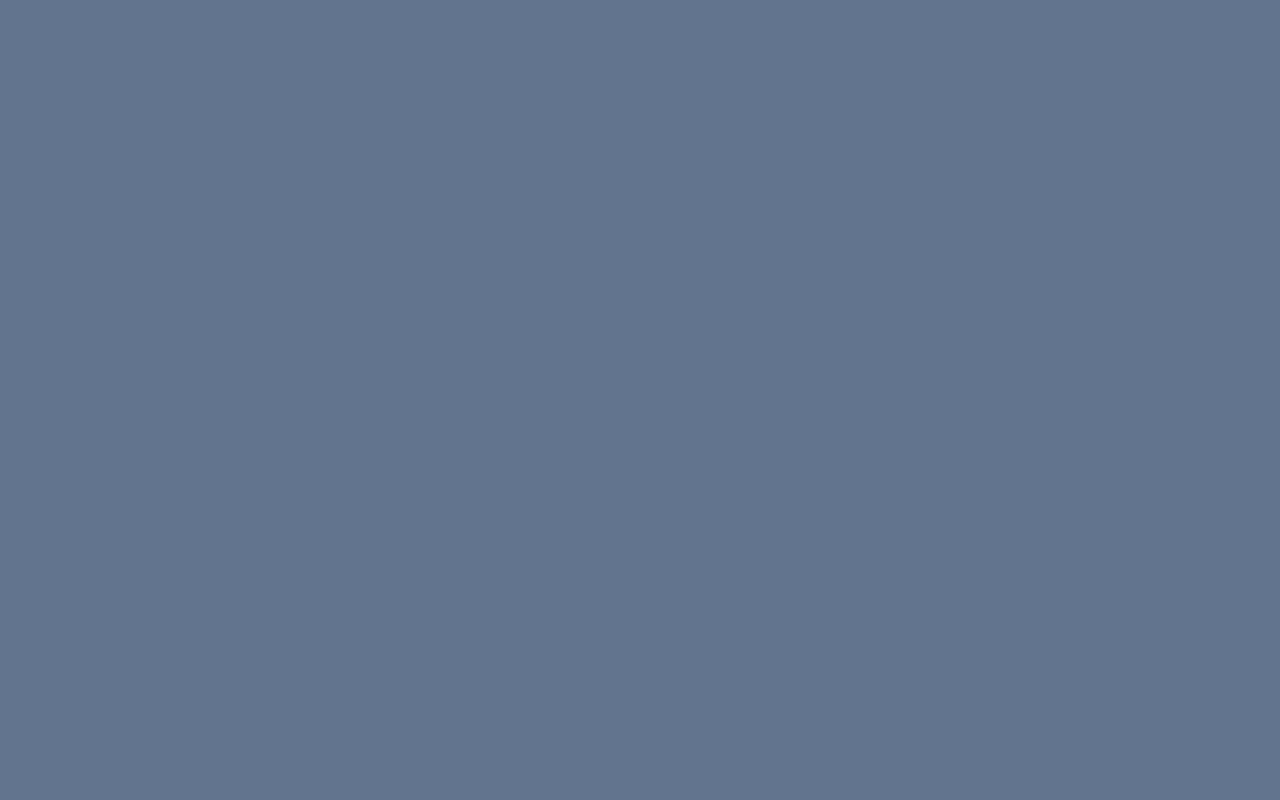
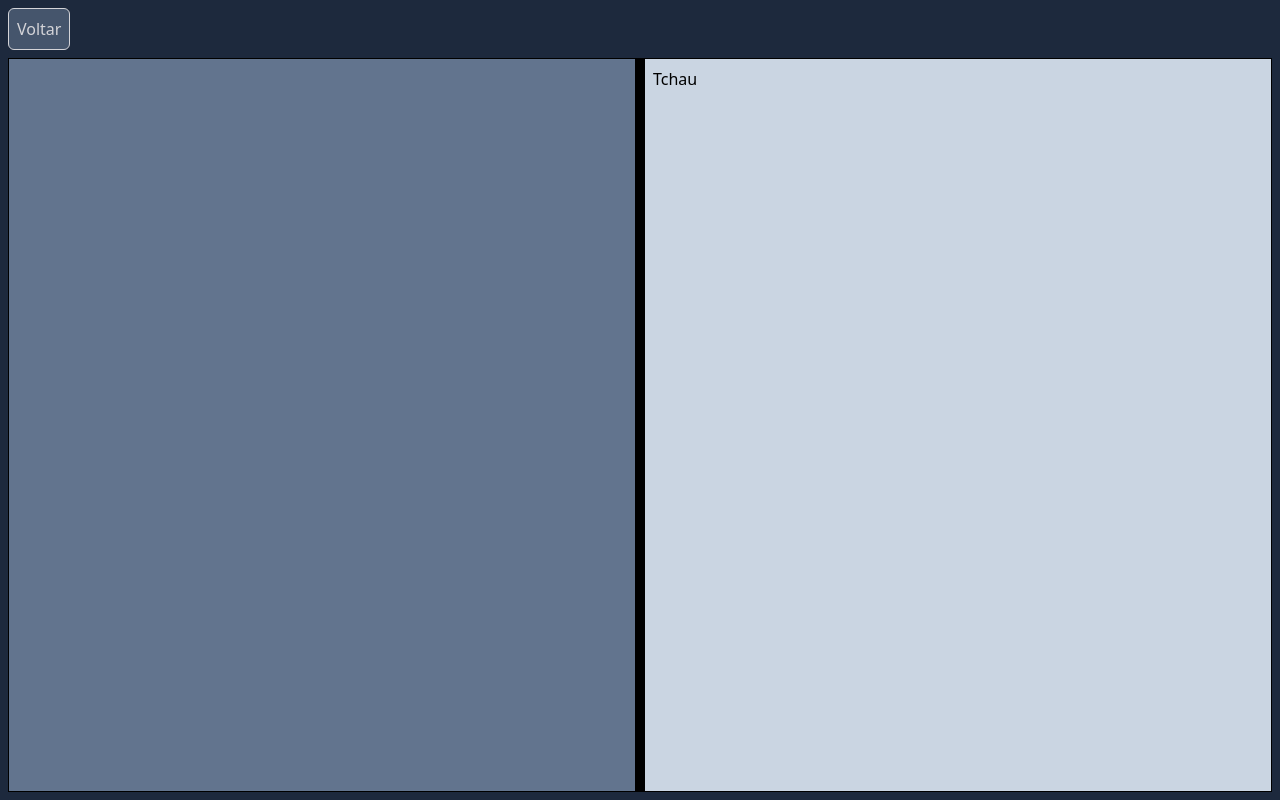
Before and after one commit to oniyudi/bynary-votation, a React (Vite) app: page /principal in a window 1280 px wide. Built offline with nearby package versions, Linux system fonts and the light colour scheme.

Commit message:
iniciando a pagina da votação

```diff
--- a/src/pages/Principal.tsx
+++ b/src/pages/Principal.tsx
@@ -1,7 +1,28 @@
+import { useNavigate, useSearchParams } from "react-router-dom"
+import Button from "../components/Button"
+
 function Principal() {
+    const navigate = useNavigate()
+    const [searchParams] = useSearchParams()
+    const descricao = searchParams.get("descricao")
+    const opcao1 = searchParams.get("opcao1")
+    const opcao2 = searchParams.get("opcao2")
     return (
-        <div className="bg-slate-500 w-screen h-screen">
-
+        <div className="bg-slate-800 w-screen h-screen overflow-x-hidden gap-2 flex flex-col p-2">
+            <div className="flex items-start">
+                <Button descricao="Voltar" createDados={() => navigate(-1)} />
+            </div>
+            <div className="flex justify-between h-full w-full">
+                <div className="bg-slate-500 h-full w-full p-2 border flex justify-center">
+                    <div className="text-2xl">
+                        {descricao}
+                    </div>
+                </div>
+                <div className="border-4 border-black h-full"></div>
+                <div className="bg-slate-300 h-ful w-full p-2 border">
+                    Tchau
+                </div>
+            </div>
         </div>
     )
 }
```
